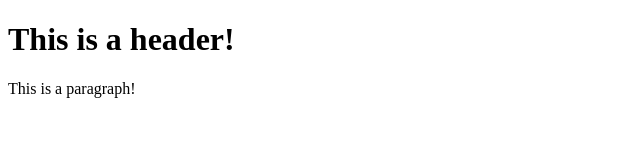
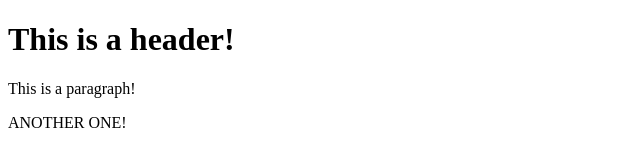
Before and after one commit to TheFinalSara/git-test, a plain HTML site: page index.html in a window 1280 px wide. Shown: the whole page, without its empty margins (0-640 px from the left). Drawn offline with Linux system fonts and the light colour scheme.

Commit message:
Third commit

```diff
--- a/index.html
+++ b/index.html
@@ -2,4 +2,5 @@
     <body>
         <h1>This is a header!</h1>
         <p>This is a paragraph!</p>
+        <p>ANOTHER ONE!</p>
     </body>
```
